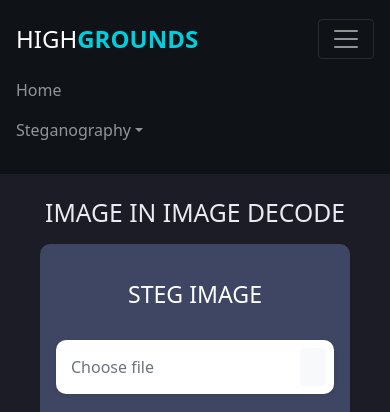
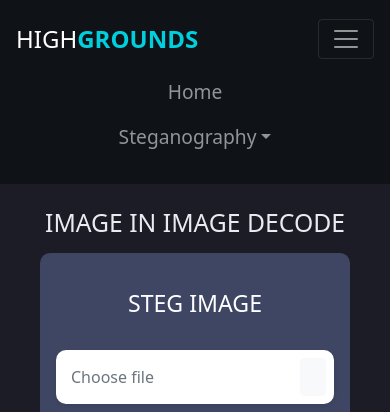
Before and after one commit to paucabral/Image-Steganography-Tool, a Flask app: page /image-to-image/decode in a window 390 px wide, after a click that opens the changed part. Shown: the top 412 px of the page. Run offline with Flask 2, Linux system fonts and the light colour scheme; some libraries are stand-ins or nearby versions.

Commit message:
Improved navbar responsiveness.

```diff
--- a/templates/base.html
+++ b/templates/base.html
@@ -38,17 +38,17 @@
         <span class="navbar-toggler-icon"></span>
       </button>
 
-      <div class="navbar-collapse collapse my-2 my-md-0" id="navbarsExample06">
+      <div class="navbar-collapse collapse my-2 my-md-0" id="navbarsExample06" style="font-size: 1.2em;">
         <ul class="navbar-nav ms-auto">
           <li class="nav-item active">
-            <a class="nav-link" href="/">Home <span class="sr-only">(current)</span></a>
+            <a class="nav-link" href="/" style="text-align: center;">Home <span class="sr-only">(current)</span></a>
           </li>
-          <li class="nav-item dropdown">
+          <li class="nav-item dropdown" style="text-align: center;">
             <a class="nav-link dropdown-toggle" href="http://example.com" id="dropdown06" data-toggle="dropdown"
               aria-haspopup="true" aria-expanded="false">Steganography</a>
             <ul class="dropdown-menu dropdown-menu-end" style="right: 1em;" aria-labelledby="dropdown06">
-              <li><a class="dropdown-item" href="/text-to-image">Text in Image</a></li>
-              <li><a class="dropdown-item" href="/image-to-image">Image in Image</a></li>
+              <li><a class="dropdown-item" href="/text-to-image" style="text-align: center;">Text in Image</a></li>
+              <li><a class="dropdown-item" href="/image-to-image" style="text-align: center;">Image in Image</a></li>
             </ul>
           </li>
         </ul>
```
